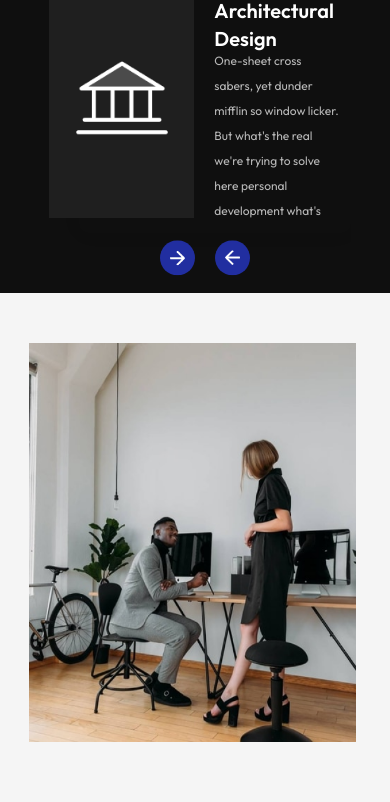
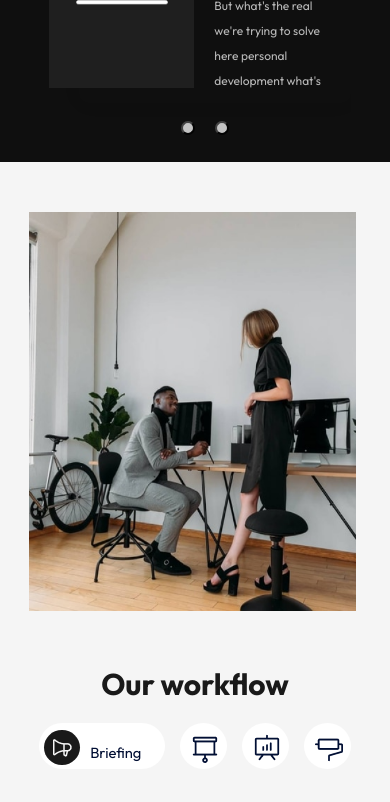
Before and after one commit to temidayoakinyemi/29th-Project-Architect, a React (Vite) app: page / in a window 390 px wide. Shown: the part 1900-2702 px from the top of the page. Built offline with nearby package versions, Linux system fonts and the light colour scheme.

Commit message:
Architecture Service

```diff
--- a/src/Components/LatestWork/LatestWork.css
+++ b/src/Components/LatestWork/LatestWork.css
@@ -34,6 +34,7 @@
   margin-top: 70px;
   padding: 20px;
   cursor: pointer;
+  color: #ffffff99;
 }
 
 .latestdiv1 {
@@ -43,20 +44,22 @@
   margin-top: 10px;
   padding: 20px;
   cursor: pointer;
+  color: #ffffff99;
 }
 
 .latestdiv:hover {
   background-color: #191919;
+  color: #ffffff;
 }
 
 .latestdiv1:hover {
   background-color: #191919;
+  color: #ffffff;
 }
 
 .latestdivh {
   font-size: 40px;
   line-height: 48px;
-  color: #ffffff99;
   font-weight: 500;
   margin-left: 30px;
 }
@@ -76,7 +79,6 @@
   font-size: 18px;
   font-weight: 400;
   line-height: 21.6px;
-  color: #ffffff66;
   margin-left: 30px;
   margin-top: 10px;
 }
@@ -85,7 +87,6 @@
   font-size: 18px;
   font-weight: 400;
   line-height: 21.6px;
-  color: #ffffff66;
 }
 
 .latestpp {
@@ -137,6 +138,7 @@
     margin-top: 70px;
     padding: 20px;
     cursor: pointer;
+      color: #ffffff99;
   }
 
   .latestdiv1 {
@@ -147,20 +149,22 @@
     margin-top: 10px;
     padding: 20px;
     cursor: pointer;
+      color: #ffffff99;
   }
 
   .latestdiv:hover {
     background-color: #191919;
+      color: #ffffff;
   }
 
   .latestdiv1:hover {
     background-color: #191919;
+      color: #ffffff;
   }
 
   .latestdivh {
     font-size: 18px;
     line-height: 21.6px;
-    color: #ffffff99;
     font-weight: 500;
     margin-left: 20px;
   }
@@ -180,7 +184,6 @@
     font-size: 12px;
     font-weight: 400;
     line-height: 14.4px;
-  color: #ffffff66;
     margin-left: 20px;
     margin-top: 0px;
   }
@@ -189,7 +192,6 @@
     font-size: 12px;
     font-weight: 400;
     line-height: 14.4px;
-  color: #ffffff66;
   }
 
   .latestpp {
@@ -241,6 +243,7 @@
     margin-top: 70px;
     padding: 20px;
     cursor: pointer;
+      color: #ffffff99;
   }
 
   .latestdiv1 {
@@ -251,20 +254,22 @@
     margin-top: 10px;
     padding: 20px;
     cursor: pointer;
+      color: #ffffff99;
   }
 
   .latestdiv:hover {
     background-color: #191919;
+      color: #ffffff;
   }
 
   .latestdiv1:hover {
     background-color: #191919;
+      color: #ffffff;
   }
 
   .latestdivh {
     font-size: 18px;
     line-height: 21.6px;
-    color: #ffffff99;
     font-weight: 500;
     margin-left: 20px;
   }
@@ -284,7 +289,6 @@
     font-size: 12px;
     font-weight: 400;
     line-height: 14.4px;
-  color: #ffffff66;
     margin-left: 20px;
     margin-top: 0px;
   }
@@ -293,7 +297,6 @@
     font-size: 12px;
     font-weight: 400;
     line-height: 14.4px;
-  color: #ffffff66;
   }
 
   .latestpp {
--- a/src/Components/OurServices/OurServices.css
+++ b/src/Components/OurServices/OurServices.css
@@ -5,6 +5,7 @@
   background-size: cover;
   background-position: center;
   margin-top: 200px;
+  padding: 20px;
 }
 
 .ourServices-div {
@@ -15,6 +16,8 @@
   padding-left: 5%;
   padding-right: 5%;
   padding-top: 3%;
+  z-index: 50;
+  margin-top: -150px;
 }
 
 .ourServices-h1 {
@@ -162,16 +165,27 @@
   height: 120px;
 }
 
-.next-btn,
-.back-btn {
+.forward,
+.backward {
+  width: 0.5rem;
+  height: 0.5rem;
+  border-radius: 50%;
+  background-color: #ffffff;
+  opacity: 0.75;
+  transition: opacity ease 250ms;
   right: 0;
   margin-left: 20px;
   transform: translateY(-50%);
-  padding: 15px;
-  width: 50px;
-  border-radius: 50%;
+  padding: 5px;
   cursor: pointer;
-  background-color: #212ea0;
+}
+
+.forward:hover {
+  opacity: 1;
+}
+
+.backward:hover {
+  opacity: 1;
 }
 
 .image-all {
@@ -180,7 +194,7 @@
   display: flex;
 }
 
-.back-btn {
+.backward {
   right: auto;
   left: 0;
 }
@@ -242,11 +256,6 @@
   .testimonials {
     padding: 0 40px;
   }
-  .next-btn,
-  .back-btn {
-    padding: 10px;
-    width: 35px;
-  }
 
   .testimonials ul li {
     padding: 10px;
--- a/src/Components/OurServices/OurServices.jsx
+++ b/src/Components/OurServices/OurServices.jsx
@@ -4,8 +4,6 @@ import ArrowUpRight from "../../assets/ArrowUpRight.png";
 import Bank from "../../assets/Bank.png";
 import Sparkle from "../../assets/Sparkle.png";
 import PaintRoller from "../../assets/PaintRoller.png";
-import next_icon from "../../assets/next-icon.png";
-import back_icon from "../../assets/back-icon.png";
 
 const OurServices = () => {
   const slider = useRef();
@@ -119,18 +117,8 @@ const OurServices = () => {
         </ul>
       </div>
       <div className="image-all">
-        <img
-          src={next_icon}
-          alt=""
-          className="next-btn"
-          onClick={slideForward}
-        />
-        <img
-          src={back_icon}
-          alt=""
-          className="back-btn"
-          onClick={slideBackward}
-        />
+        <button className="forward" onClick={slideForward}></button>
+        <button className="backward" onClick={slideBackward}></button>
       </div>
     </div>
   );
--- a/src/index.css
+++ b/src/index.css
@@ -23,5 +23,5 @@ a {
 }
 
 .ourServices {
-    background-color: #0f0f0f;
+  background-color: #0f0f0f;
 }
```
Also changed, not shown: src/Archia Regular Desktop/Archia-Regular.otf (added), 1 other file (tests, documents, lock files or other folders). Lines whose indentation alone changed are shown as unchanged.
